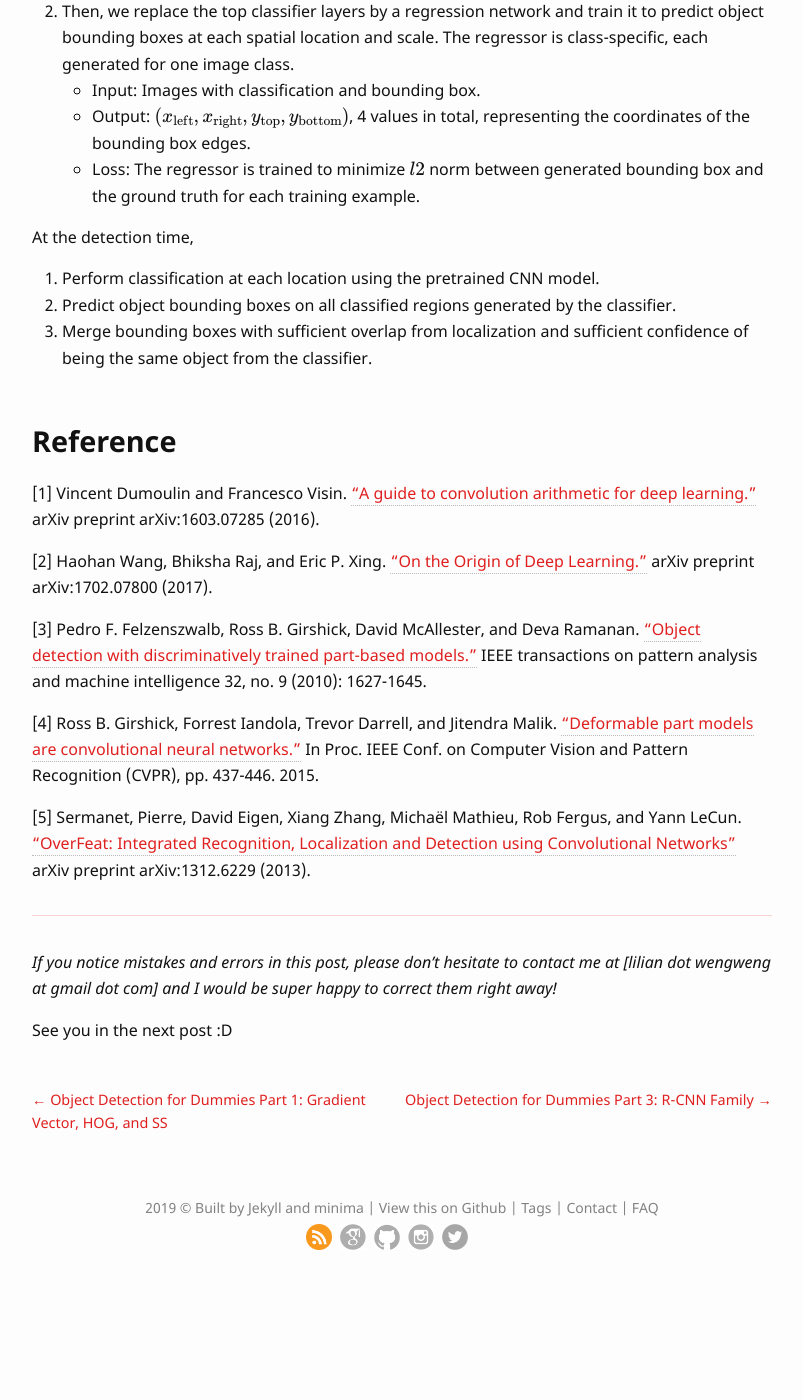
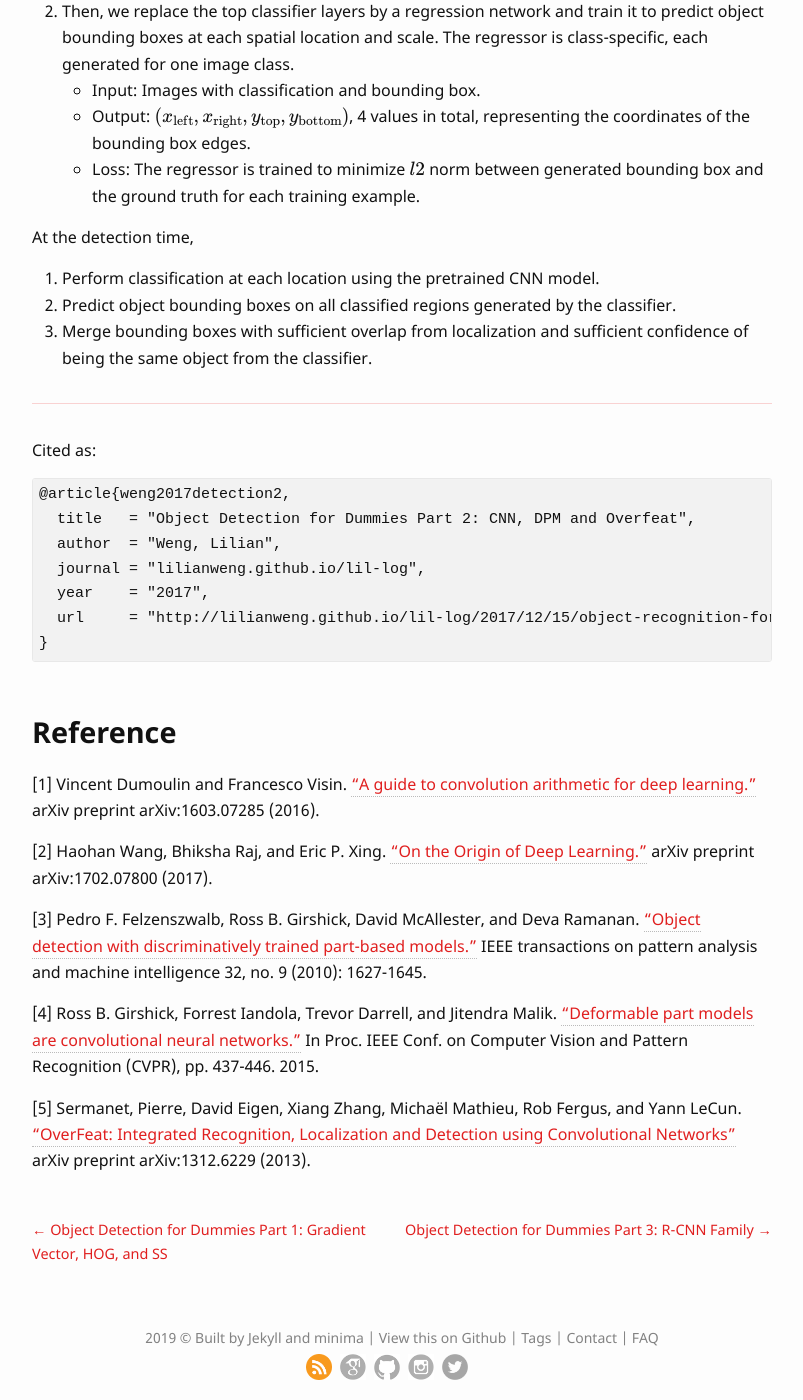
Before and after one commit to lilianweng/lil-log, a Jekyll site: the page built from _posts/2017-12-15-object-recognition-for-dummies-part-2.md, in a window 1280 px wide and 1400 px high, scrolled down 5965 px. Shown: the whole window, without its empty margins (238-1041 px from the left). Built offline with Jekyll 4.4.1, drawn with Linux system fonts in a browser that asks for light colours; formulas are drawn with MathJax 3; comment, search, counter and statistics services are not loaded; before the commit the page ends 7235 px from its top, so only the background shows below that.

Commit message:
add more citations

````diff
--- a/_posts/2017-12-15-object-recognition-for-dummies-part-2.md
+++ b/_posts/2017-12-15-object-recognition-for-dummies-part-2.md
@@ -151,6 +151,18 @@ At the detection time,
 3. Merge bounding boxes with sufficient overlap from localization and sufficient confidence of being the same object from the classifier.
 
 
+---
+Cited as:
+```
+@article{weng2017detection2,
+  title   = "Object Detection for Dummies Part 2: CNN, DPM and Overfeat",
+  author  = "Weng, Lilian",
+  journal = "lilianweng.github.io/lil-log",
+  year    = "2017",
+  url     = "http://lilianweng.github.io/lil-log/2017/12/15/object-recognition-for-dummies-part-2.html"
+}
+```
+
 ## Reference
 
 [1] Vincent Dumoulin and Francesco Visin. ["A guide to convolution arithmetic for deep learning."](https://arxiv.org/pdf/1603.07285.pdf) arXiv preprint arXiv:1603.07285 (2016).
@@ -163,10 +175,3 @@ At the detection time,
 ) In Proc. IEEE Conf. on Computer Vision and Pattern Recognition (CVPR), pp. 437-446. 2015.
 
 [5] Sermanet, Pierre, David Eigen, Xiang Zhang, Michaël Mathieu, Rob Fergus, and Yann LeCun. ["OverFeat: Integrated Recognition, Localization and Detection using Convolutional Networks"](https://pdfs.semanticscholar.org/f2c2/fbc35d0541571f54790851de9fcd1adde085.pdf) arXiv preprint arXiv:1312.6229 (2013).
-
-
----
-
-*If you notice mistakes and errors in this post, please don't hesitate to contact me at [lilian dot wengweng at gmail dot com] and I would be super happy to correct them right away!*
-
-See you in the next post :D
````
Also changed, not shown: _posts/2017-10-29-object-recognition-for-dummies-part-1.md (+10 -5 lines), _posts/2017-12-31-object-recognition-for-dummies-part-3.md (+12 -7 lines), _posts/2018-12-27-object-detection-part-4.md (+11 -0 lines).
